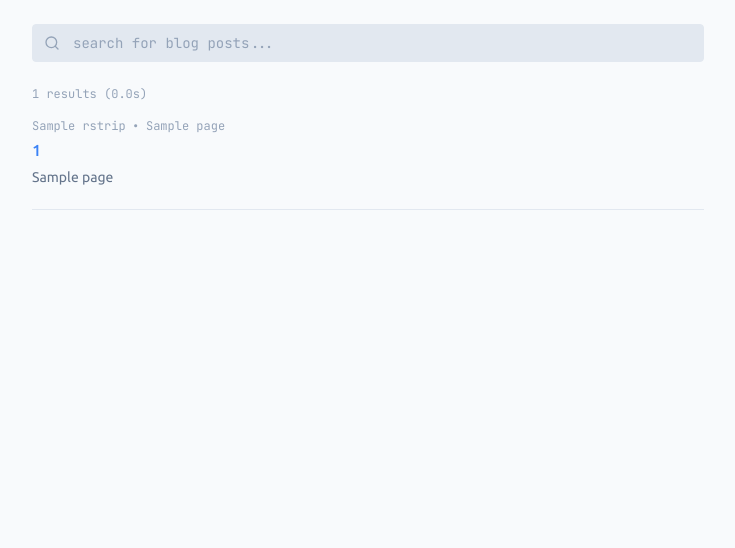
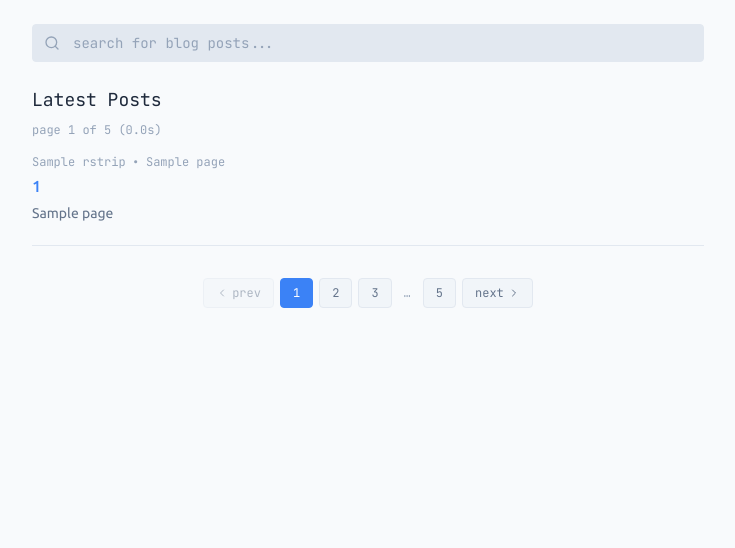
Before and after one commit to sawatkins/blog-search, a FastAPI app: page /latest in a window 1280 px wide. Shown: the part 49-597 px from the top of the page, without its empty margins (272-1007 px from the left). Run offline with FastAPI, Linux system fonts and the light colour scheme; a database or web service that is not in the repository returns one stand-in record (values such as "Sample title"); data that the repository does not hold is empty; some libraries are stand-ins or nearby versions.

Commit message:
implement pagination for latest posts in search engine, update SQL schema with new index for date sorting, and enhance template for displaying pagination information

```diff
--- a/db/schema.sql
+++ b/db/schema.sql
@@ -42,6 +42,10 @@ CREATE TABLE IF NOT EXISTS query_logs (
 -- Index for full-text search
 CREATE INDEX IF NOT EXISTS pages_tsv_idx ON pages USING gin(page_tsv);
 
+-- Index for fast sorting by date (used by /latest endpoint)
+-- Includes id for index-only scans on the subquery
+CREATE INDEX IF NOT EXISTS pages_date_id_idx ON pages (date DESC NULLS LAST, id) WHERE date IS NOT NULL;
+
 -- Table for storing stripped URLs that should be skipped from future scraping
 CREATE TABLE IF NOT EXISTS skipped_urls (
     stripped_url TEXT PRIMARY KEY,
--- a/web/search_engine.py
+++ b/web/search_engine.py
@@ -389,27 +389,41 @@ class SearchEngine:
     # Browse Methods
     # -------------------------------------------------------------------------
 
-    def get_latest_posts(self) -> list[dict]:
-        """Get most recently published posts."""
+    def get_latest_posts(self, page: int = 1) -> dict[str, Any]:
+        """Get most recently published posts with pagination."""
+        total_pages = 5
+        page = min(page, total_pages)
+        per_page = self.DEFAULT_PER_PAGE
+        offset = (page - 1) * per_page
+
         conn = self.db.get_connection()
         try:
             with conn.cursor() as cursor:
                 cursor.execute("""
-                    SELECT title, url, date, LEFT(text, 1500)
-                    FROM pages
-                    WHERE date IS NOT NULL
-                    ORDER BY date DESC
-                    LIMIT %s
-                """, (self.RESULTS_LIMIT,))
-                return [
-                    {
-                        "title": row[0],
-                        "url": row[1].rstrip("/"),
-                        "date": row[2],
-                        "text": self._truncate_text(row[3], 300),
-                    }
-                    for row in cursor.fetchall()
-                ]
+                    SELECT p.title, p.url, p.date, LEFT(p.text, 1500)
+                    FROM (
+                        SELECT id FROM pages
+                        WHERE date IS NOT NULL
+                        ORDER BY date DESC
+                        LIMIT %s OFFSET %s
+                    ) AS ids
+                    JOIN pages p ON p.id = ids.id
+                    ORDER BY p.date DESC
+                """, (per_page, offset))
+
+                return {
+                    "results": [
+                        {
+                            "title": row[0],
+                            "url": row[1].rstrip("/"),
+                            "date": row[2],
+                            "text": self._truncate_text(row[3], 300),
+                        }
+                        for row in cursor.fetchall()
+                    ],
+                    "page": page,
+                    "total_pages": total_pages,
+                }
         finally:
             self.db.release(conn)
 
--- a/web/server.py
+++ b/web/server.py
@@ -130,22 +130,21 @@ async def search_page(
 
 
 @app.get("/latest", response_class=HTMLResponse)
-async def latest(request: Request):
+async def latest(request: Request, page: int = Query(1, ge=1)):
     start_time = time.time()
-    results = search_engine.get_latest_posts()
-    end_time = time.time()
-    search_time = round(end_time - start_time, 2)
+    response = search_engine.get_latest_posts(page=page)
+    search_time = round(time.time() - start_time, 2)
     return templates.TemplateResponse(
         "search.html",
         {
             "request": request,
-            "results": results,
+            "results": response["results"],
             "query": "",
             "time": search_time,
-            "results_size": len(results),
-            "page": 1,
-            "total_pages": 1,
+            "page": response["page"],
+            "total_pages": response["total_pages"],
             "posts_size": search_engine.size,
+            "is_latest": True,
         },
     )
 
@@ -208,4 +207,4 @@ async def favicon():
 if __name__ == "__main__":
     import uvicorn  # type: ignore
 
-    uvicorn.run(app, host="0.0.0.0", port=8000)
+    uvicorn.run(app, host="0.0.0.0", port=8008)
--- a/web/templates/search.html
+++ b/web/templates/search.html
@@ -24,9 +24,13 @@
     <!-- Results -->
     <div id="search-results-container">
         {% if results is defined and results %}
+            <!-- Results header -->
+            {% if is_latest %}
+            <h1 class="text-lg font-mono mb-2" style="color: var(--text-primary);">Latest Posts</h1>
+            {% endif %}
             <!-- Results count -->
             <p class="text-xs font-mono mb-4" style="color: var(--text-muted);">
-                {{ results_size }} results ({{ time }}s)
+                {% if is_latest %}page {{ page }} of {{ total_pages }} ({{ time }}s){% else %}{{ results_size }} results ({{ time }}s){% endif %}
             </p>
 
             <!-- Results list -->
@@ -59,10 +63,12 @@
 
             <!-- Pagination -->
             {% if total_pages > 1 %}
+            {% set base_url = '/latest' if is_latest else '/search?q=' ~ (query|urlencode) %}
+            {% set page_param = '?page=' if is_latest else '&page=' %}
             <nav class="flex items-center justify-center gap-1.5 mt-8" aria-label="Pagination">
                 <!-- Previous -->
                 {% if page > 1 %}
-                <a href="/search?q={{ query|urlencode }}&page={{ page - 1 }}"
+                <a href="{{ base_url }}{{ page_param }}{{ page - 1 }}"
                    class="page-btn px-3 py-1.5 text-xs font-mono rounded flex items-center gap-1">
                     <svg xmlns="http://www.w3.org/2000/svg" class="w-3 h-3" viewBox="0 0 24 24" fill="none" stroke="currentColor" stroke-width="2" stroke-linecap="round" stroke-linejoin="round">
                         <path d="m15 18-6-6 6-6"/>
@@ -83,7 +89,7 @@
                 {% set end_page = [total_pages, page + 2]|min %}
 
                 {% if start_page > 1 %}
-                <a href="/search?q={{ query|urlencode }}&page=1" class="page-btn px-3 py-1.5 text-xs font-mono rounded">1</a>
+                <a href="{{ base_url }}{{ page_param }}1" class="page-btn px-3 py-1.5 text-xs font-mono rounded">1</a>
                 {% if start_page > 2 %}
                 <span class="px-1.5 text-xs font-mono" style="color: var(--text-muted);">…</span>
                 {% endif %}
@@ -93,7 +99,7 @@
                     {% if p == page %}
                     <span class="page-btn page-btn-active px-3 py-1.5 text-xs font-mono rounded">{{ p }}</span>
                     {% else %}
-                    <a href="/search?q={{ query|urlencode }}&page={{ p }}" class="page-btn px-3 py-1.5 text-xs font-mono rounded">{{ p }}</a>
+                    <a href="{{ base_url }}{{ page_param }}{{ p }}" class="page-btn px-3 py-1.5 text-xs font-mono rounded">{{ p }}</a>
                     {% endif %}
                 {% endfor %}
 
@@ -101,12 +107,12 @@
                 {% if end_page < total_pages - 1 %}
                 <span class="px-1.5 text-xs font-mono" style="color: var(--text-muted);">…</span>
                 {% endif %}
-                <a href="/search?q={{ query|urlencode }}&page={{ total_pages }}" class="page-btn px-3 py-1.5 text-xs font-mono rounded">{{ total_pages }}</a>
+                <a href="{{ base_url }}{{ page_param }}{{ total_pages }}" class="page-btn px-3 py-1.5 text-xs font-mono rounded">{{ total_pages }}</a>
                 {% endif %}
 
                 <!-- Next -->
                 {% if page < total_pages %}
-                <a href="/search?q={{ query|urlencode }}&page={{ page + 1 }}"
+                <a href="{{ base_url }}{{ page_param }}{{ page + 1 }}"
                    class="page-btn px-3 py-1.5 text-xs font-mono rounded flex items-center gap-1">
                     next
                     <svg xmlns="http://www.w3.org/2000/svg" class="w-3 h-3" viewBox="0 0 24 24" fill="none" stroke="currentColor" stroke-width="2" stroke-linecap="round" stroke-linejoin="round">
```
